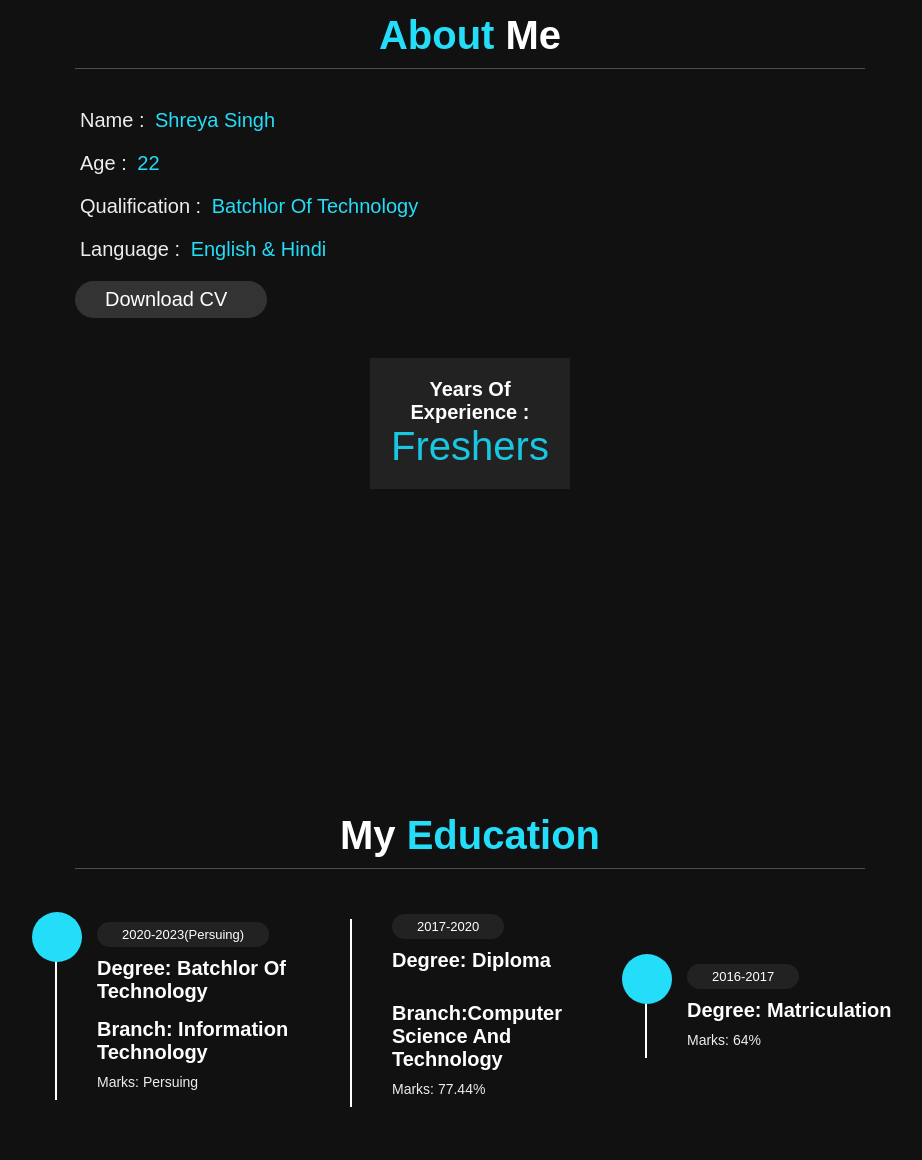
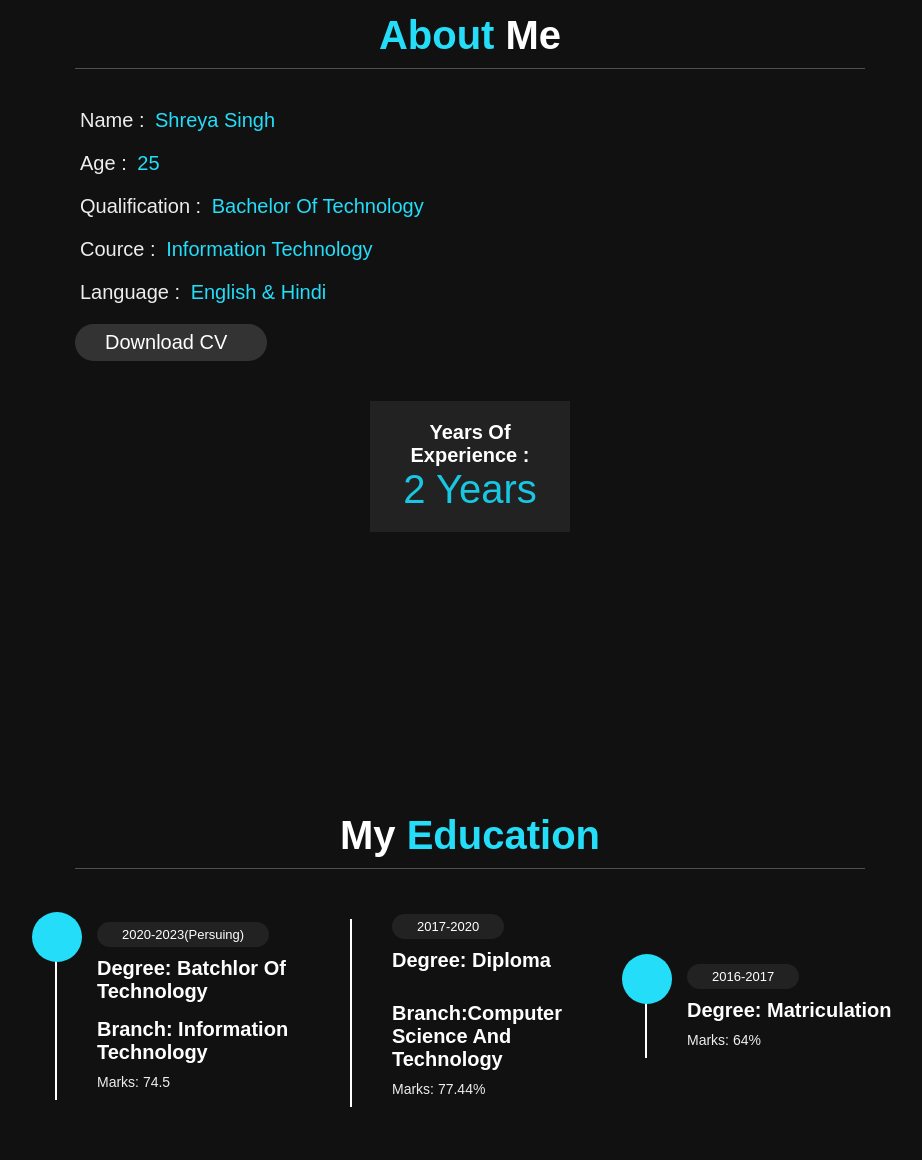
Before and after one commit to shreya4829/portfolio, a plain HTML site: page index.html in a window 1280 px wide. Shown: the part 807-1967 px from the top of the page, without its empty margins (345-1267 px from the left). Drawn offline with nearby package versions, Linux system fonts and the light colour scheme; a script that the page names is missing; some icons are missing.

Commit message:
Update index.html

```diff
--- a/index.html
+++ b/index.html
@@ -63,8 +63,9 @@
 
     <div class="info">
         <h3> <span> name : </span> Shreya Singh </h3>
-        <h3> <span> age : </span> 22 </h3>
-        <h3> <span> qualification : </span> Batchlor of Technology </h3>
+        <h3> <span> age : </span> 25 </h3>
+        <h3> <span> qualification : </span> Bachelor of Technology </h3>
+        <h3> <span> Cource : </span> Information Technology </h3>
         <h3> <span> language : </span> English & Hindi </h3>
         <a href="https://drive.google.com/file/d/1l8-AtczfZ_epPz55Z6CSOEHDOCP18w7D/view?usp=sharing"><button class="btn"> download CV <i class="fas fa-download"></i> </button></a>
     </div>
@@ -74,7 +75,7 @@
         <div class="box">
 
             <h3>years of experience :</h3>
-            <span>freshers</span>
+            <span>2 Years</span>
         </div>
 <!--
         <div class="box">
@@ -103,7 +104,7 @@
         <span>2020-2023(Persuing)</span>
         <h3>Degree: Batchlor of Technology</h3>
         <h3>Branch: Information Technology</h3>
-        <p>Marks: Persuing</div>
+        <p>Marks: 74.5</div>
 
     <div class="box">
         <span>2017-2020</span>
```
